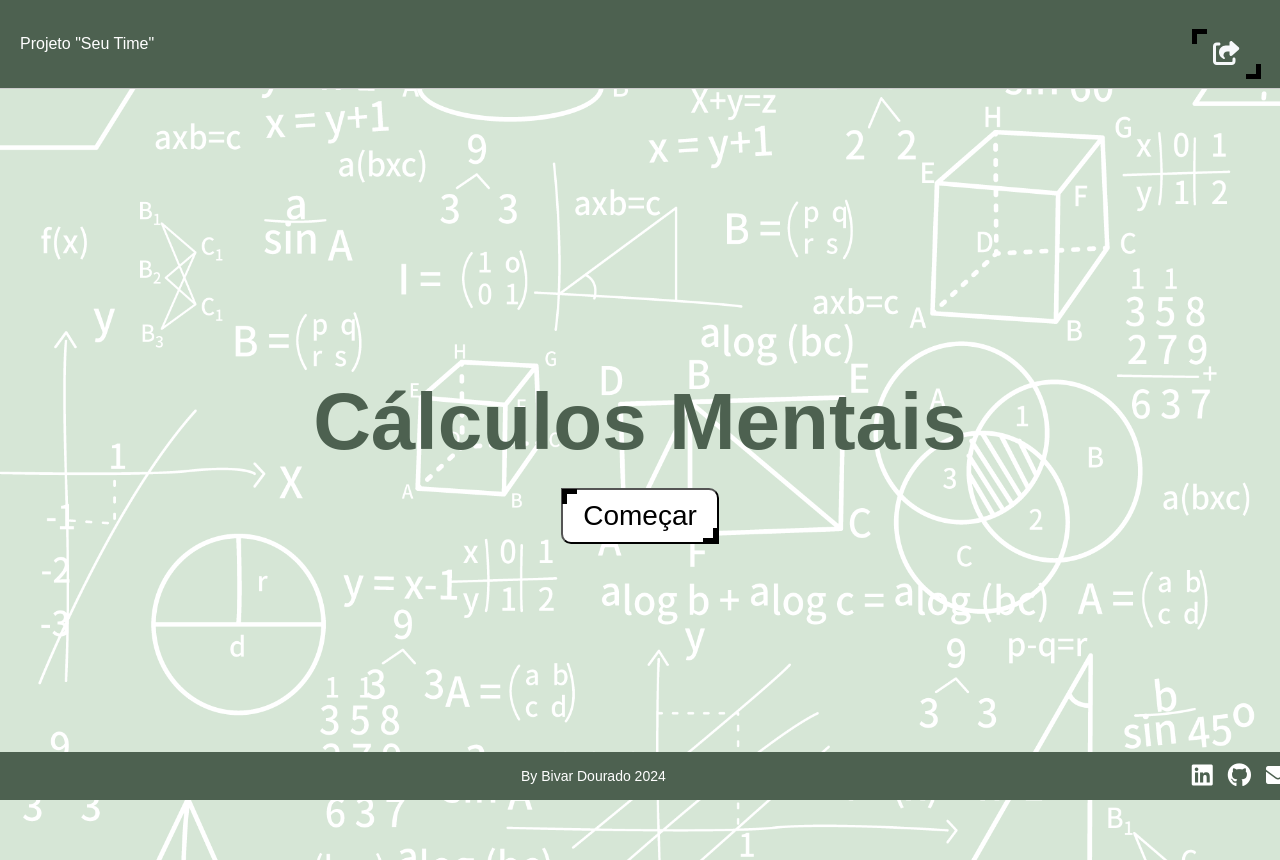
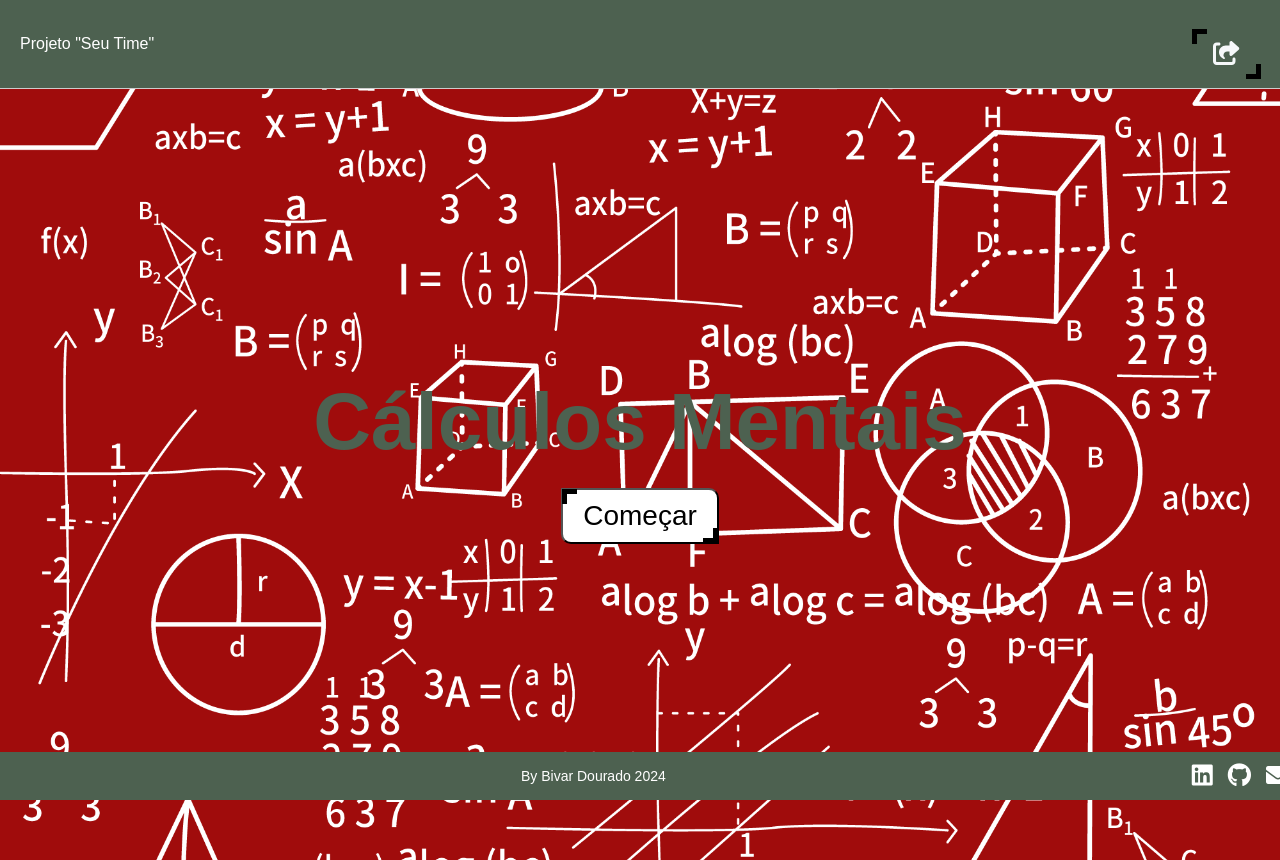
Before and after one commit to bivardourado/mentes, a React (Create React App) app: page / in a window 1280 px wide. Built offline with nearby package versions, Linux system fonts and the light colour scheme.

Commit message:
Mesclando conteúdo da master na gh-pages

```diff
--- a/src/styles.css
+++ b/src/styles.css
@@ -1,5 +1,5 @@
 body {
-    background-color: #d6e6d6;
+    background-color: #a00c0c;
     background-image: url('./image/back.png');
     background-size: cover;
     background-position: center;
```
